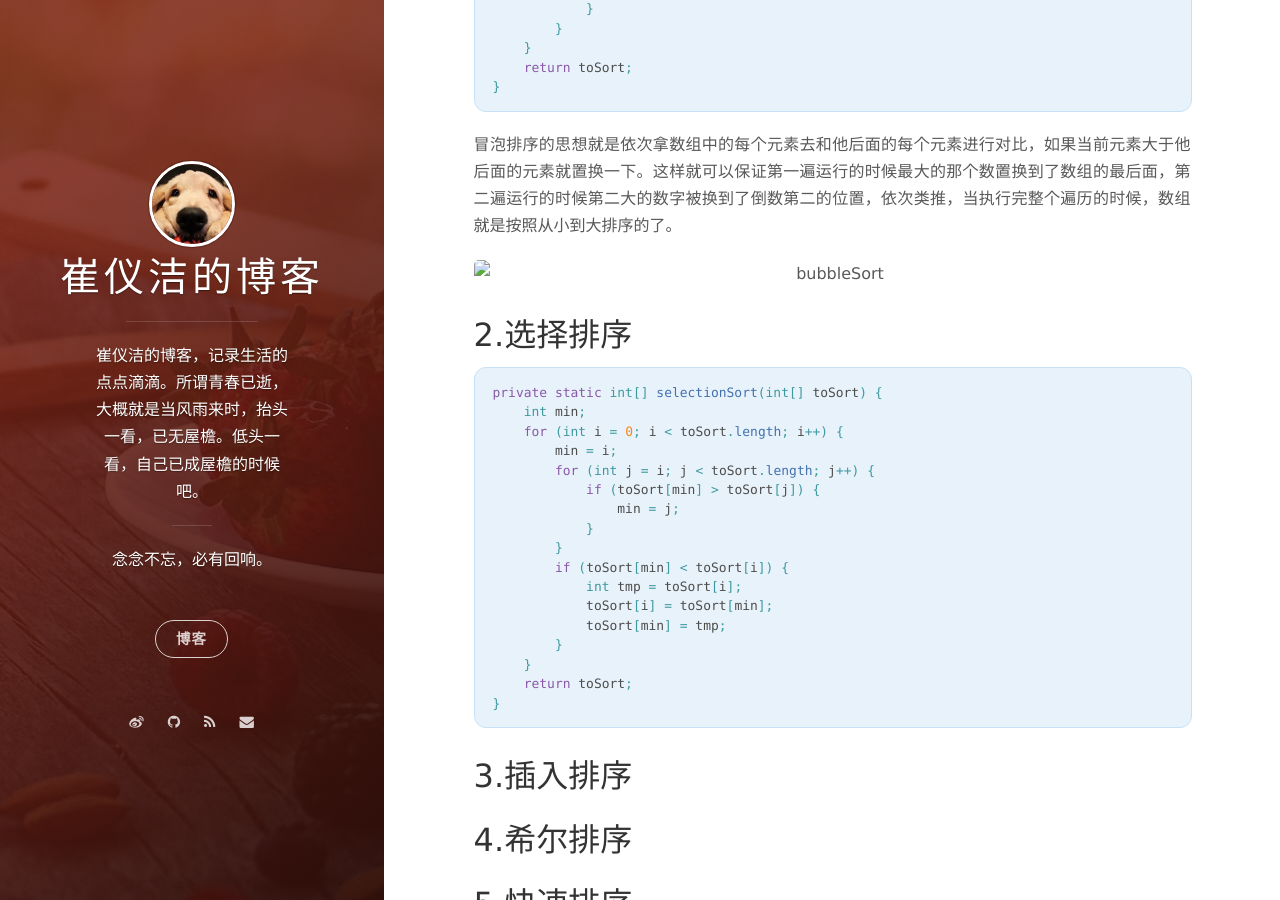
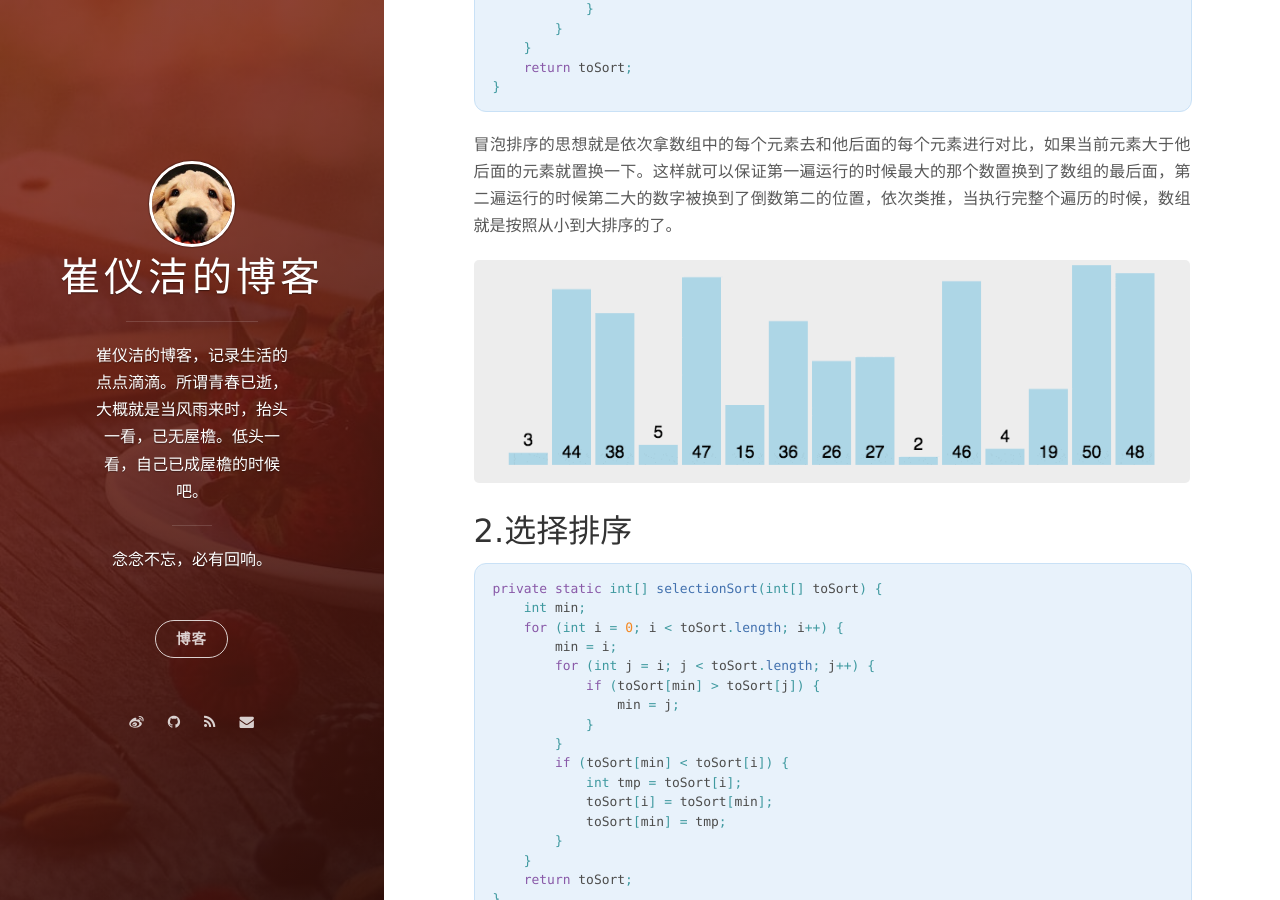
Before and after one commit to AwsomeCui/cc976655.github.io, a Jekyll site: the page built from _posts/2019-12-12-top-ten-sorting-algorithms.markdown, in a window 1280 px wide and 900 px high, scrolled down 1000 px. Built offline with Jekyll 4.4.1, drawn with Linux system fonts in a browser that asks for light colours; nearby versions of some CDN libraries; comment, search, counter and statistics services are not loaded.

Commit message:
推送文章

````diff
--- a/_posts/2019-12-12-top-ten-sorting-algorithms.markdown
+++ b/_posts/2019-12-12-top-ten-sorting-algorithms.markdown
@@ -41,7 +41,7 @@ private static int[] selectionSort(int[] toSort) {
 ```
 冒泡排序的思想就是依次拿数组中的每个元素去和他后面的每个元素进行对比，如果当前元素大于他后面的元素就置换一下。这样就可以保证第一遍运行的时候最大的那个数置换到了数组的最后面，第二遍运行的时候第二大的数字被换到了倒数第二的位置，依次类推，当执行完整个遍历的时候，数组就是按照从小到大排序的了。
 
-![bubbleSort](/asset/img/sort/bubbleSort.png)
+![bubbleSort](/assets/img/sort/bubbleSort.png)
 
 ## 2.选择排序
 
````
